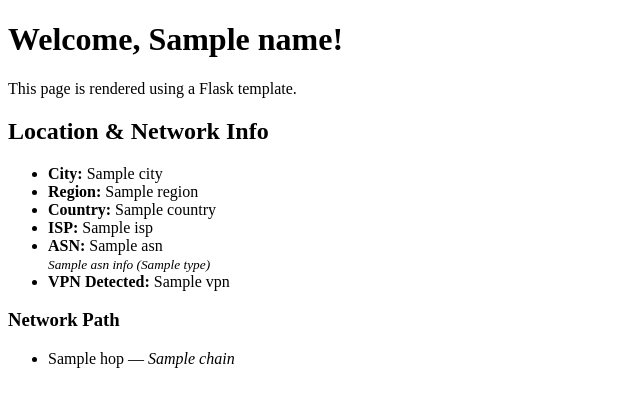
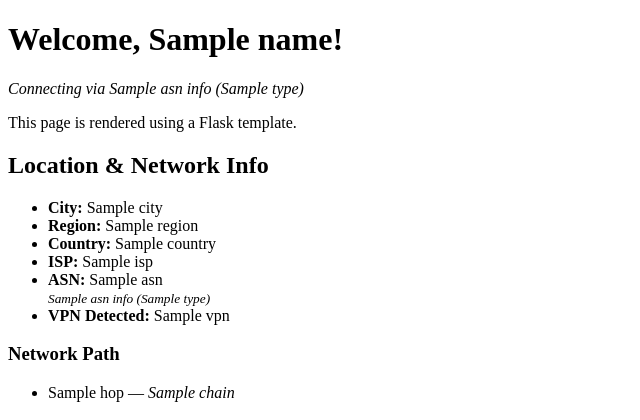
Before and after one commit to roblober-cpu/RestAPI, a Flask app: template templates/index.html in a window 1280 px wide. Shown: the top 420 px of the page, without its empty margins (0-640 px from the left). Run offline with Flask 3, Linux system fonts and the light colour scheme; the template is opened without the code that fills it: most values are stand-ins (such as "Sample title", 1, 10 or a date in 2020); some libraries are stand-ins or nearby versions.

Commit message:
index updated

```diff
--- a/templates/index.html
+++ b/templates/index.html
@@ -6,6 +6,11 @@
 <body>
 
     <h1>Welcome, {{ name }}!</h1>
+    {% if info.get('asn_info') %}
+        <p><em>Connecting via {{ info.asn_info.name }} ({{ info.asn_info.type }})</em></p>
+    {% elif asn %}
+        <p><em>Connecting via {{ asn }}</em></p>
+    {% endif %}
     <p>This page is rendered using a Flask template.</p>
 
     <h2>Location & Network Info</h2>
```
Also changed, not shown: 1 other file.
